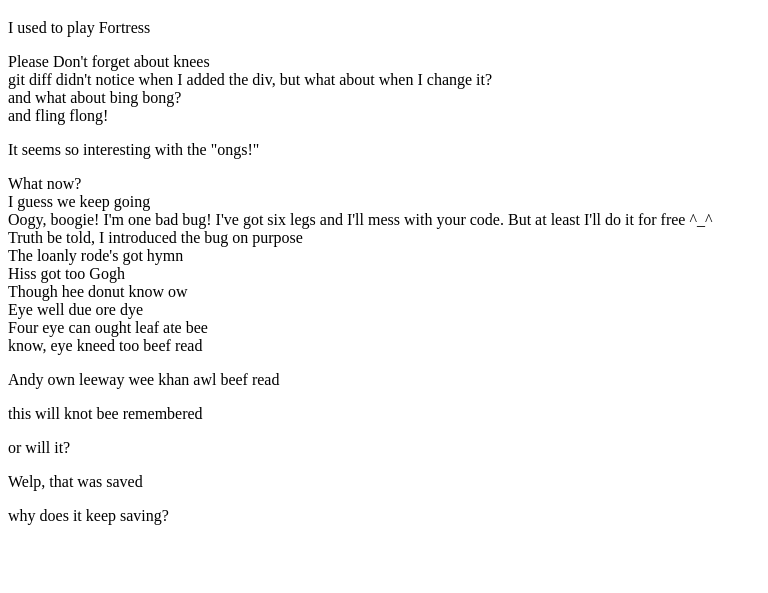
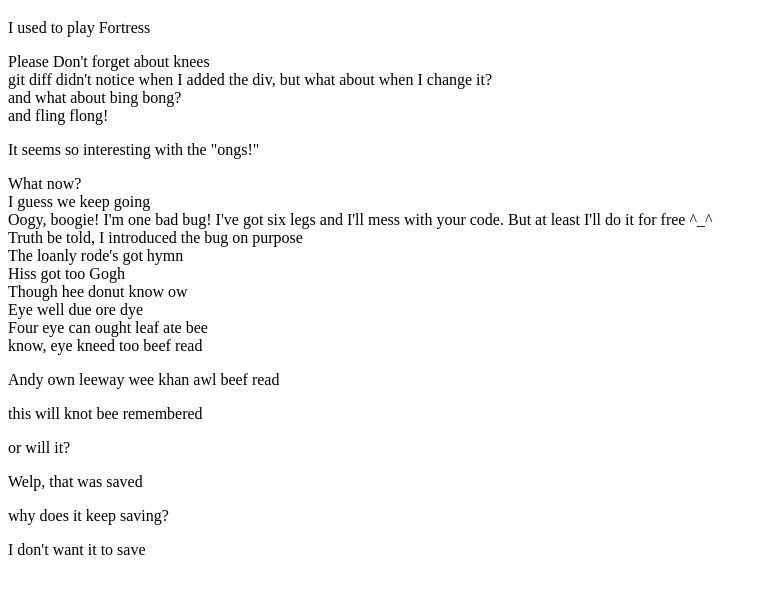
Before and after one commit to CoderDan1983/october2021, a website: page index.html in a window 1280 px wide. Shown: the part 61-654 px from the top of the page, without its empty margins (0-768 px from the left). Drawn offline with Linux system fonts and the light colour scheme.

Commit message:
against my will

```diff
--- a/index.html
+++ b/index.html
@@ -30,5 +30,6 @@
 		<p>or will it?</p>
 		<p>Welp, that was saved</p>
 		<p>why does it keep saving?</p>
+		<p>I don't want it to save</p>
 	</body>
 </html>
```
